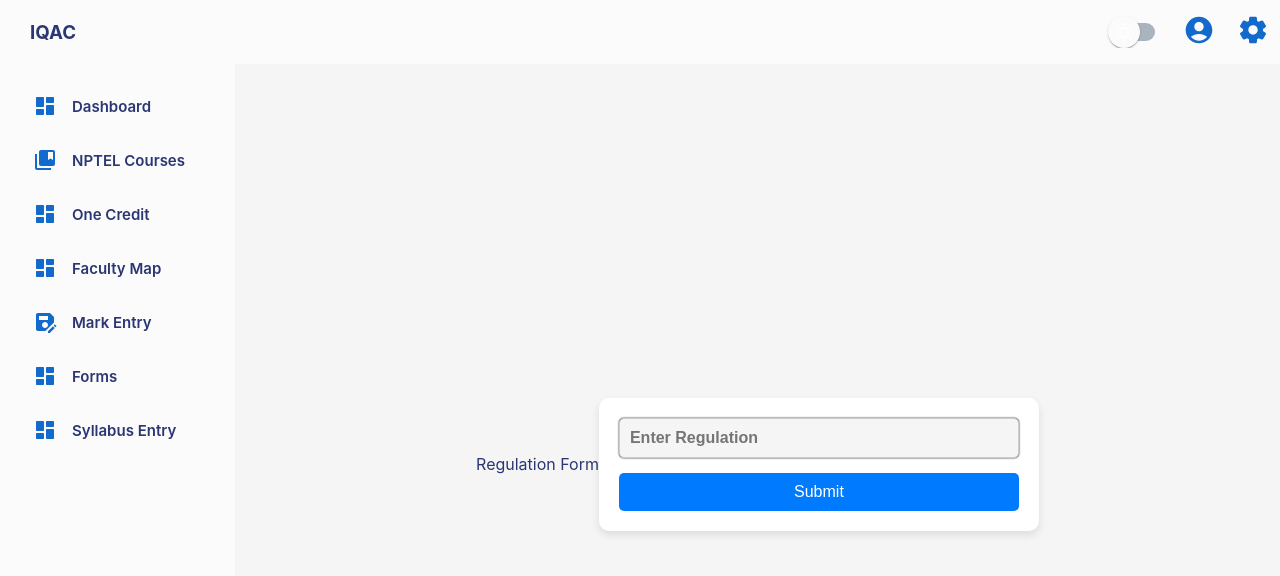
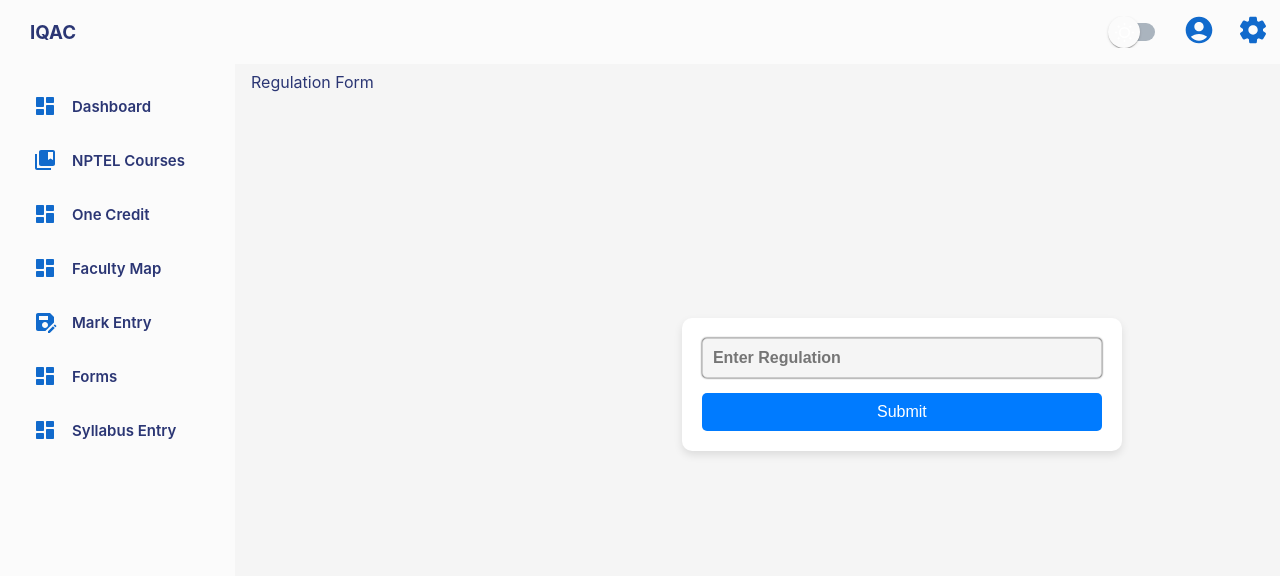
Before and after one commit to Priyadarshan-B/iqac-frontend, a React (Vite) app: page /mainform/regulationform in a window 1280 px wide. Shown: the top 576 px of the page. Built offline with nearby package versions, Linux system fonts and the light colour scheme.

Commit message:
updated css regulation

```diff
--- a/src/allPages/forms/course.jsx
+++ b/src/allPages/forms/course.jsx
@@ -212,6 +212,7 @@ function CourseForm() {
                         onChange={(e) => setLecture(e.target.value)}
                         placeholder="Lecture Hours"
                         type="number"
+                        min="0"
                     />
                     <InputBox
                         value={tutorial}
--- a/src/allPages/forms/regulation_form.css
+++ b/src/allPages/forms/regulation_form.css
@@ -1,23 +1,24 @@
 
-    .title {
-        /* align-self: flex-start; */
-        /* font-size: 24px;
-        font-weight: bold;
-        color: #333; */
-        margin:0;
-        /* text-align: left; */
-        /* justify-content: flex-start; */
-    }
+.title {
+    align-self: flex-start;
+    /* font-weight: 700;
+    font-size: 20px; */
+    margin-right: 300px;
+    padding:8px 8px 8px 8px;
+}
+
+
 
 
 
 
 .regulation-form-container {
     display: flex;
-    justify-content: center;
+    /* justify-content: center; */
     align-items: center;
-    height: 100vh;
+    height: 80vh;
     background-color: #f5f5f5;
+    padding: 0px 8px 8px 8px;
 }
 
 /* Style for the form */
--- a/src/allPages/forms/regulation_form.jsx
+++ b/src/allPages/forms/regulation_form.jsx
@@ -44,6 +44,7 @@ function RegulationForm() {
 
 
         <div className="regulation-form-container">
+
         <div className="title">Regulation Form</div>
             <ToastContainer />
 
--- a/src/components/InputBox/inputbox.jsx
+++ b/src/components/InputBox/inputbox.jsx
@@ -2,7 +2,7 @@ import React from 'react';
 import './inputbox.css';
 
 export default function InputBox(props) {
-    const { type, name, placeholder, value, onChange,disabled } = props;
+    const { type, name, placeholder, value, onChange,disabled ,min} = props;
 
     return (
         <div>
@@ -14,6 +14,7 @@ export default function InputBox(props) {
                 value={value}
                 onChange={onChange}
                 disabled = {disabled}
+                min={min}
             />
         </div>
     );
```
